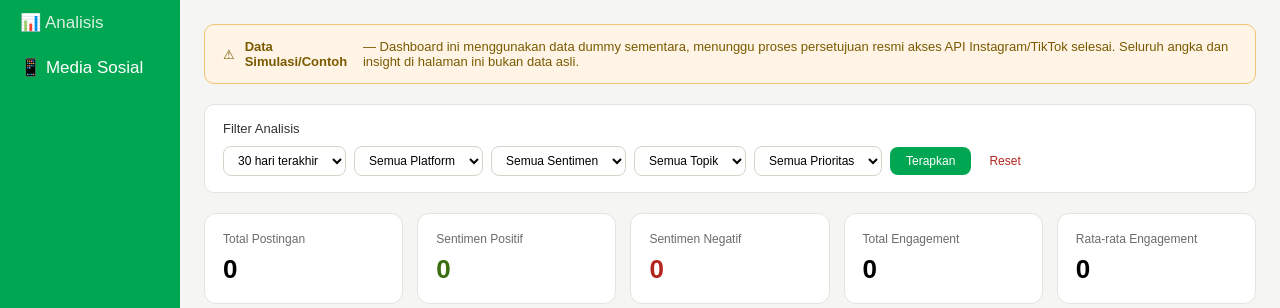
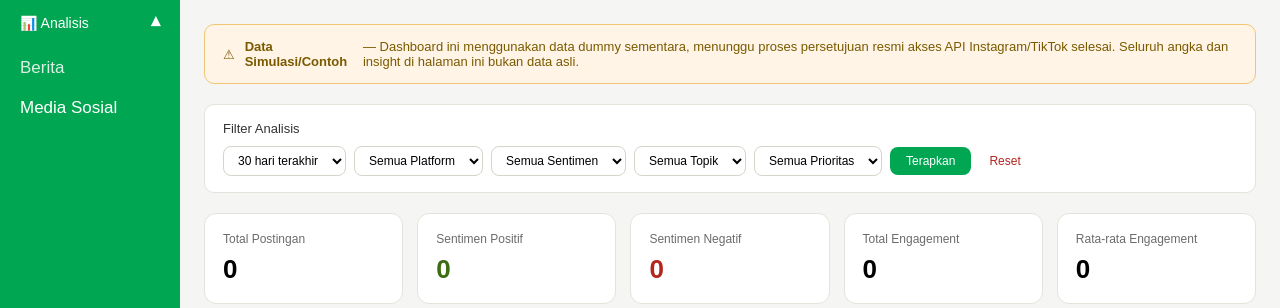
Before and after one commit to Pandora91105/bpjs-pamekasan-news-monitor, a Django app: page /media-sosial/ in a window 1280 px wide. Shown: the part 63-371 px from the top of the page. Run offline with Django 5.2, Linux system fonts and the light colour scheme; the visitor is signed in with stand-in values (Sample User, id 1); data that the repository does not hold is empty.

Commit message:
ukuran menu

```diff
--- a/templates/social_media.html
+++ b/templates/social_media.html
@@ -125,14 +125,39 @@
         .post-badges { display: flex; gap: 6px; align-items: center; }
 
         .empty-state { background: #FFFFFF; border: 1px dashed #D6D3C9; border-radius: 10px; padding: 30px; text-align: center; color: #9B9990; font-size: 13px; }
+
+        .sidebar-parent {
+            display: flex; align-items: center; justify-content: space-between;
+            padding: 10px 20px; color: #ffffff; font-size: 14px; cursor: pointer;
+        }
+        .sidebar-parent:hover { background: rgba(255,255,255,0.1); }
+        .chevron { transition: transform 0.2s ease; font-size: 18px; font-weight: bold; }
+        .chevron.open { transform: rotate(180deg); }
+        .sidebar-submenu {
+            display: flex; flex-direction: column; overflow: hidden;
+            max-height: 0; transition: max-height 0.25s ease;
+        }
+        .sidebar-submenu.open { max-height: 120px; }
+        .sub-link {
+            padding: 8px 20px 8px 44px; color: #ffffff; text-decoration: none; font-size: 13px;
+        }
+        .sub-link.inactive { color: #D9F0E3; }
+        .sub-link:hover { background: rgba(255,255,255,0.1); }
     </style>
 </head>
 <body>
     <div class="layout">
         <div class="sidebar">
-            <a href="{% url 'dashboard' %}" class="inactive">&#127968; Home</a>
-            <a href="{% url 'analisis' %}" class="inactive">&#128202; Analisis</a>
-            <a href="{% url 'social_media' %}">&#128241; Media Sosial</a>
+            <a href="{% url 'dashboard' %}" class="{% if request.resolver_match.url_name != 'dashboard' %}inactive{% endif %}">&#127968; Home</a>
+
+            <div class="sidebar-parent" onclick="toggleAnalisisMenu()">
+                <span>&#128202; Analisis</span>
+                <span id="analisisChevron" class="chevron">&#9662;</span>
+            </div>
+            <div id="analisisSubmenu" class="sidebar-submenu">
+                <a href="{% url 'analisis' %}" class="sub-link {% if request.resolver_match.url_name != 'analisis' %}inactive{% endif %}">Berita</a>
+                <a href="{% url 'social_media' %}" class="sub-link {% if request.resolver_match.url_name != 'social_media' %}inactive{% endif %}">Media Sosial</a>
+            </div>
         </div>
 
         <div class="main">
@@ -620,5 +645,20 @@
         document.getElementById('keywordDetailSection').style.display = 'none';
     }
     </script>
+
+    <script>
+    function toggleAnalisisMenu() {
+        document.getElementById('analisisSubmenu').classList.toggle('open');
+        document.getElementById('analisisChevron').classList.toggle('open');
+    }
+
+    document.addEventListener('DOMContentLoaded', function () {
+        const currentUrl = "{{ request.resolver_match.url_name }}";
+        if (currentUrl === 'analisis' || currentUrl === 'social_media') {
+            document.getElementById('analisisSubmenu').classList.add('open');
+            document.getElementById('analisisChevron').classList.add('open');
+        }
+    });
+</script>
 </body>
 </html>
```
